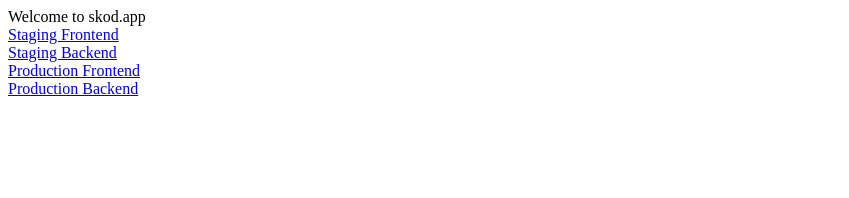
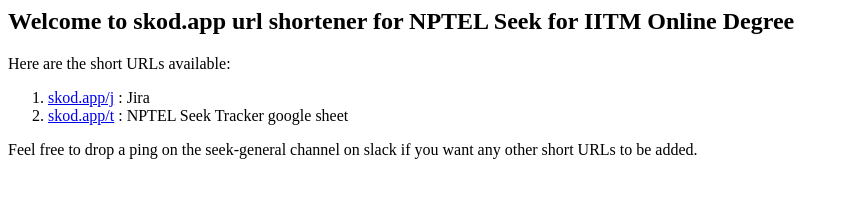
Before and after one commit to RishavT/skod.app, a plain HTML site: page index.html in a window 1280 px wide. Shown: the whole page, without its empty margins (0-849 px from the left). Drawn offline with Linux system fonts and the light colour scheme.

Commit message:
Listing the short urls in index.html

```diff
--- a/index.html
+++ b/index.html
@@ -1,7 +1,15 @@
-<script src="/redirect.js"></script>
-Welcome to skod.app<br/>
-<a href="https://iitmpod-staging.web.app"</a>Staging Frontend</a><br/>
-<a href="https://iitmpod-staging.appspot.com"</a>Staging Backend</a><br/>
-<a href="https://seek.onlinedegree.iitm.ac.in"</a>Production Frontend</a><br/>
-<a href="https://backend.seek.onlinedegree.iitm.ac.in"</a>Production
-Backend</a><br/>
+<html>
+    <head>
+        <script src="/redirect.js"></script>
+    </head>
+    <body>
+        <h2>Welcome to skod.app url shortener for NPTEL Seek for IITM Online Degree</h2>
+        <p>Here are the short URLs available:</p>
+        <ol>
+            <li><a href="/j">skod.app/j</a> : Jira</li>
+            <li><a href="/t">skod.app/t</a> : NPTEL Seek Tracker google sheet</li>
+        </ol>
+    </body>
+    <p>Feel free to drop a ping on the seek-general channel on slack if you
+    want any other short URLs to be added.</p>
+</html>
```
